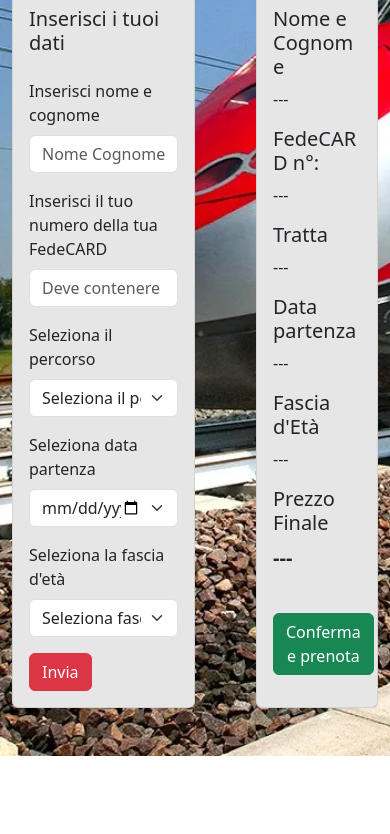
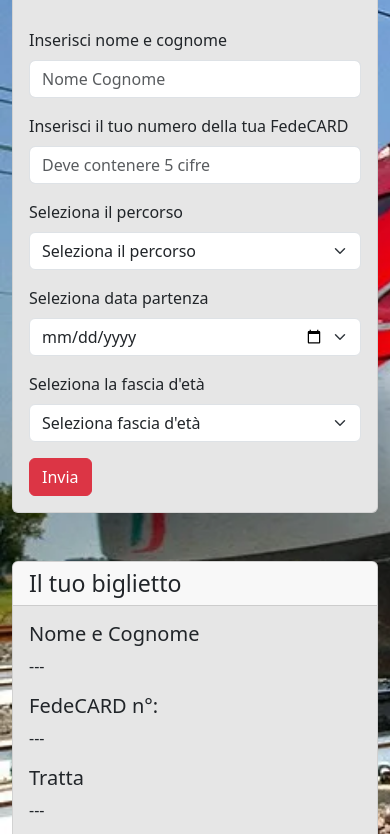
Before and after one commit to federicosimone/js-biglietto-treno-form, a plain HTML site: page index.html in a window 390 px wide. Shown: the part 250-1084 px from the top of the page. Before the commit the page ends 1006 px from the top, so only its background shows below. Drawn offline with nearby package versions, Linux system fonts and the light colour scheme.

Commit message:
other changes

```diff
--- a/index.html
+++ b/index.html
@@ -24,8 +24,8 @@
         <div class="main-img">
             <div class="container">
                 <div class="row">
-                    <div class="d-flex justify-content-between">
-                        <div class="card col-6 mt-5 mb-5">
+                    <div class="d-flex justify-content-between flex-wrap">
+                        <div class="card col-12 col-md-6 col-lg-6 mt-5 mb-5">
                             <h3 class="card-header">Calcola il prezzo del tuo biglietto</h3>
                             <div class="card-body bg-color">
                                 <h5 class="card-title">Inserisci i tuoi dati</h5>
@@ -59,7 +59,7 @@
                                 </form>
                             </div>
                         </div>
-                        <div class="card col-4 mt-5 mb-5">
+                        <div class="card col-12 col-md-4 col-lg-4 mb-5">
                             <h3 class="card-header">Il tuo biglietto</h3>
                             <div class="card-body bg-color">
                                 <h5>Nome e Cognome</h5>
--- a/main.js
+++ b/main.js
@@ -65,3 +65,7 @@ button.addEventListener("click", function () {
     console.log(finalPrice)
     document.querySelector("#prezzoFinale").innerText= `€ ${finalPrice.toFixed(2)}` ;
 })
+
+confButton.addEventListener("click", function(){
+    alert("Complimenti! Hai prenotato il tuo biglietto")
+})
```
